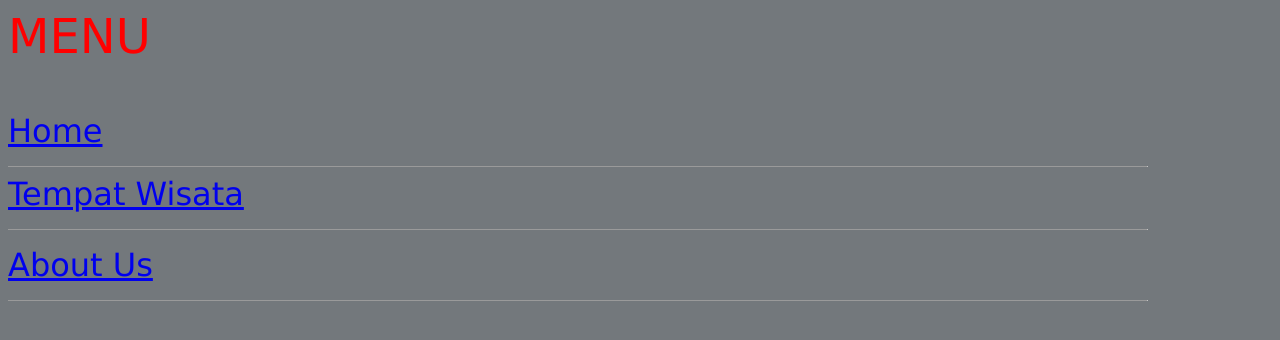
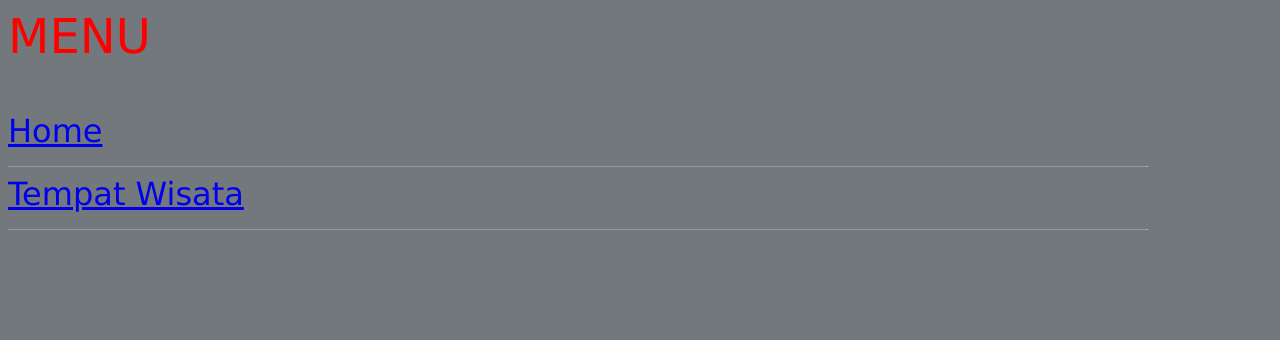
Before and after one commit to ard2710/ard.github.io, a plain HTML site: page menu.html in a window 1280 px wide. Drawn offline with Linux system fonts and the light colour scheme.

Commit message:
Update menu.html

```diff
--- a/menu.html
+++ b/menu.html
@@ -11,8 +11,6 @@
 						<hr / size="1px" width="90%" align="left">
 						<a href="tempatwisata.html" target="isi">Tempat Wisata</a>
 						<hr / size="1px" width="90%" align="left">
-						<a href="aboutus.html" target="isi">About Us</a>
-						<hr / size="1px" width="90%" align="left">
 						</font>
         				</p>
 
```
